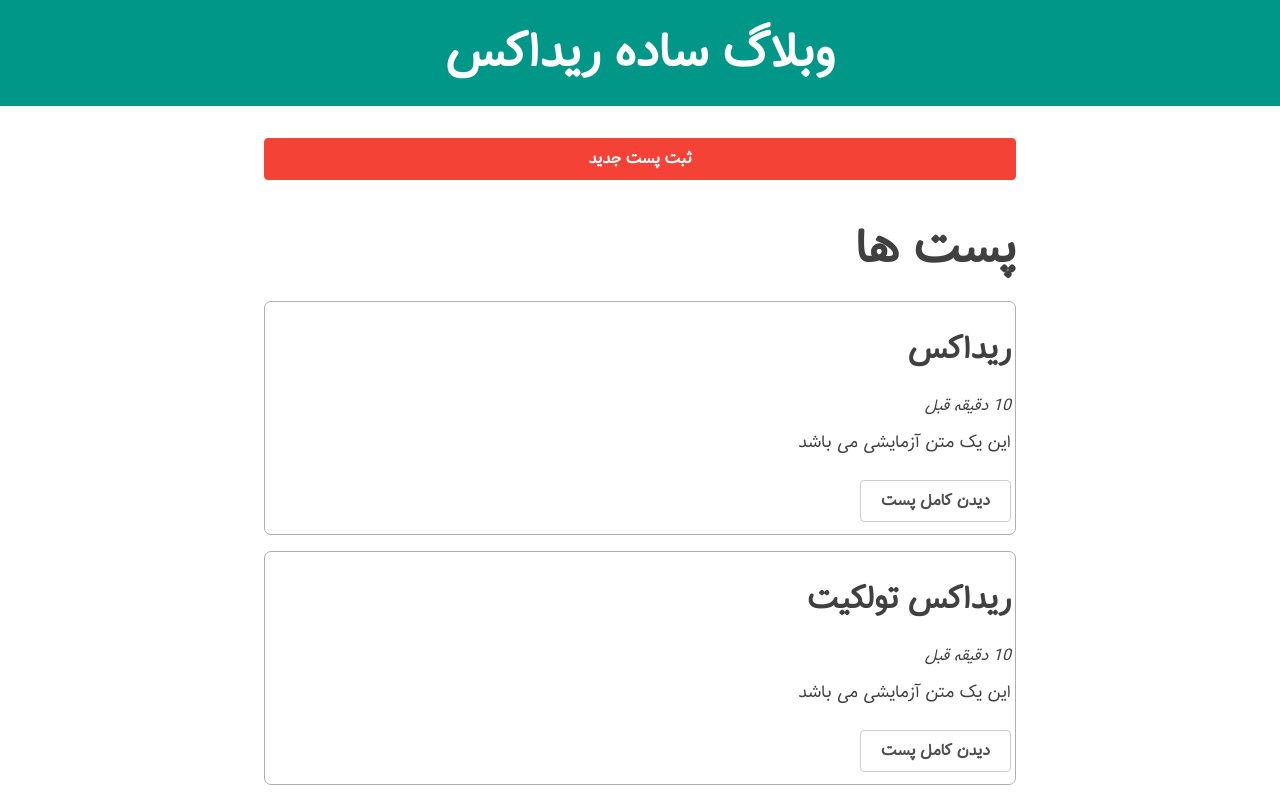
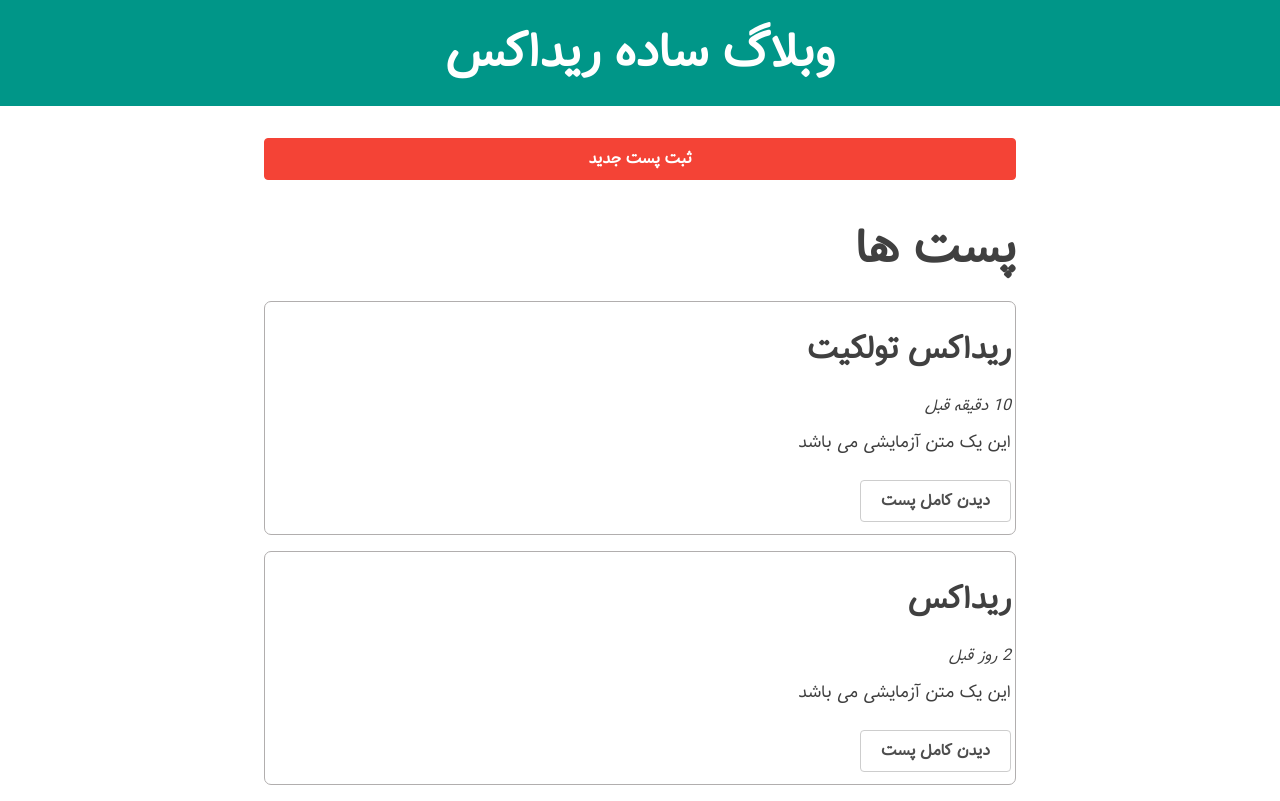
Before and after one commit to mojtaba-rasolzadeh/redux-blog, a React (Vite) app: page / in a window 1280 px wide. Built offline with nearby package versions, Linux system fonts and the light colour scheme.

Commit message:
Sort posts by date

```diff
--- a/src/components/BlogList.jsx
+++ b/src/components/BlogList.jsx
@@ -6,6 +6,7 @@ import ShowTime from "./ShowTime";
 
 const BlogList = () => {
   const blogs = useSelector(selectAllBlogs);
+  const orderBlogs = blogs.slice().sort((a, b) => b.date.localeCompare(a.date));
 
   const navigate = useNavigate();
 
@@ -18,7 +19,7 @@ const BlogList = () => {
         ثبت پست جدید
       </button>
       <h1>پست ها</h1>
-      {blogs.map((blog) => (
+      {orderBlogs.map((blog) => (
         <article key={blog.id} className="blog-excerpt">
           <h2>{blog.title}</h2>
           <div>
--- a/src/reducers/blogSlice.js
+++ b/src/reducers/blogSlice.js
@@ -1,17 +1,17 @@
 import { createSlice, nanoid } from "@reduxjs/toolkit";
-import {sub} from 'date-fns-jalali';
+import { sub } from "date-fns-jalali";
 
 const initialState = {
   blogs: [
     {
       id: nanoid(),
-      date: sub(new Date(),{minutes:10}).toISOString(),
+      date: sub(new Date(), { days: 2, minutes: 10 }).toISOString(),
       title: "ریداکس",
       content: "این یک متن آزمایشی می باشد ",
     },
     {
       id: nanoid(),
-      date: sub(new Date(),{minutes:10}).toISOString(),
+      date: sub(new Date(), { minutes: 10 }).toISOString(),
       title: "ریداکس تولکیت",
       content: "این یک متن آزمایشی می باشد",
     },
@@ -31,6 +31,7 @@ const blogsSlice = createSlice({
           payload: {
             id: nanoid(),
             title: title,
+            date: new Date().toISOString(),
             content: content,
           },
         };
```
